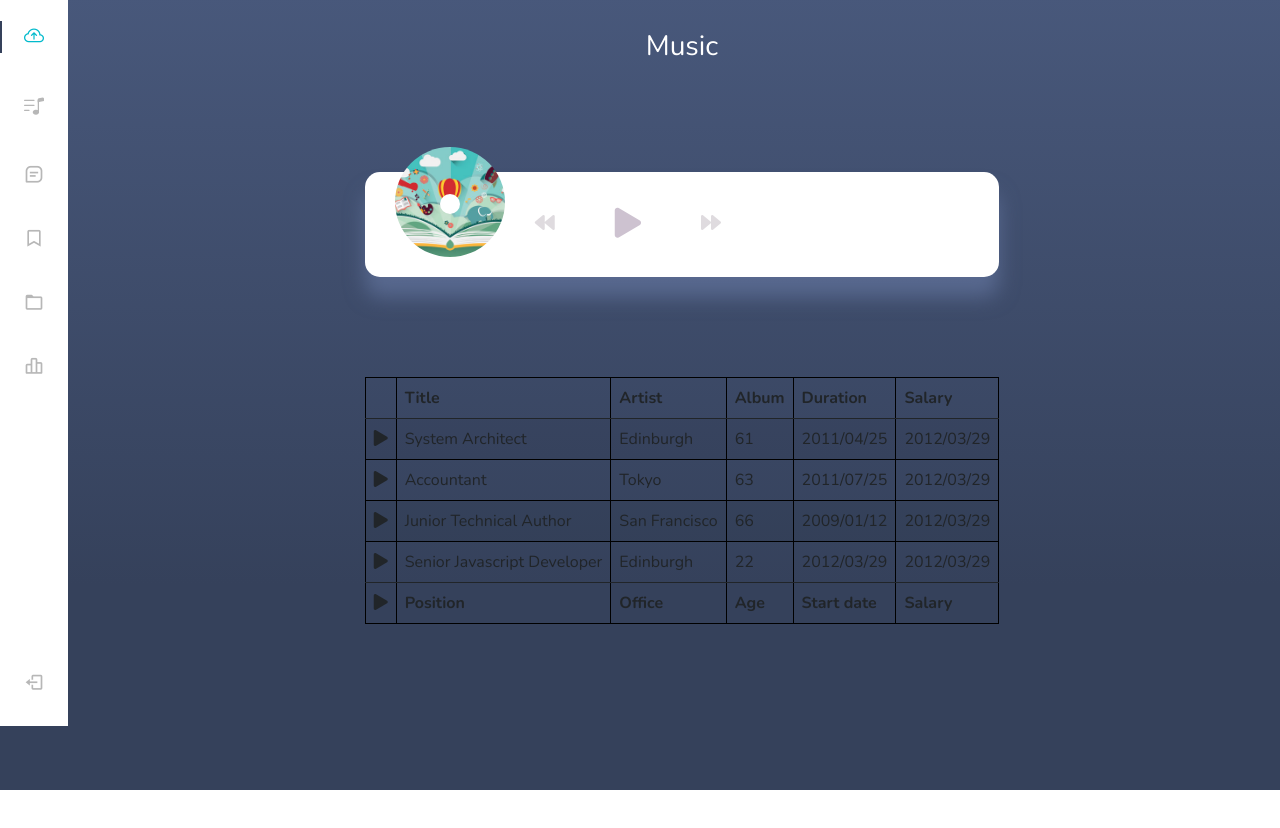
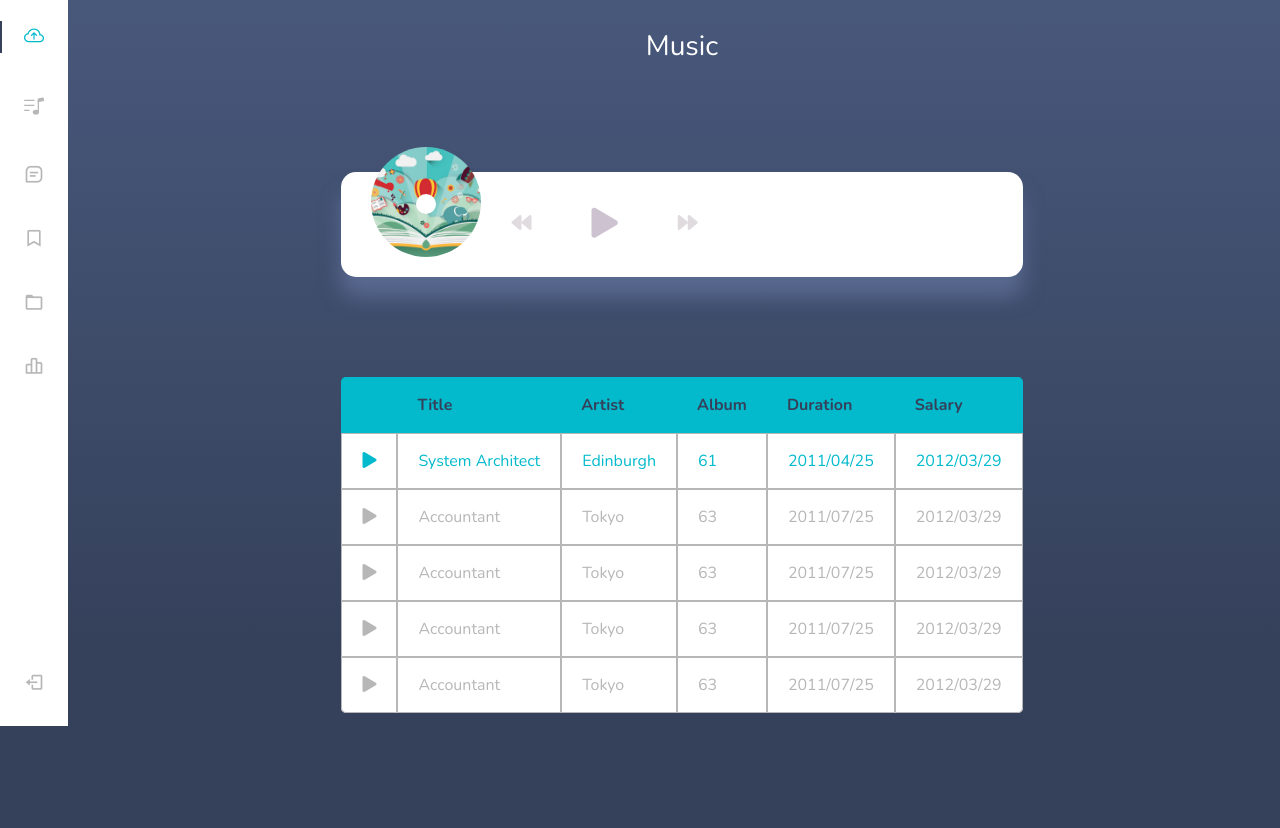
Before and after one commit to hazelivyacebuche/music-player, a plain HTML site: page FE4/index.html in a window 1280 px wide. Shown: the part 74-902 px from the top of the page. Before the commit the page ends 864 px from the top, so only its background shows below. Drawn offline with nearby package versions, Linux system fonts and the light colour scheme.

Commit message:
updated music table

```diff
--- a/FE4/index.html
+++ b/FE4/index.html
@@ -1,5 +1,6 @@
 <!doctype html>
 <html>
+
 <head>
     <meta charset='utf-8'>
     <meta name='viewport' content='width=device-width, initial-scale=1'>
@@ -7,22 +8,28 @@
     <link href='https://cdn.jsdelivr.net/npm/bootstrap@5.0.0-beta1/dist/css/bootstrap.min.css' rel='stylesheet'>
     <link href='https://cdn.jsdelivr.net/npm/boxicons@latest/css/boxicons.min.css' rel='stylesheet'>
     <link rel="stylesheet" href="https://cdn.jsdelivr.net/npm/bootstrap-icons@1.5.0/font/bootstrap-icons.css">
-                                <script src="https://cdnjs.cloudflare.com/ajax/libs/datatables/1.10.21/js/jquery.dataTables.min.js" integrity="sha512-BkpSL20WETFylMrcirBahHfSnY++H2O1W+UnEEO4yNIl+jI2+zowyoGJpbtk6bx97fBXf++WJHSSK2MV4ghPcg==" crossorigin="anonymous" referrerpolicy="no-referrer"></script>
+    <script src="https://cdnjs.cloudflare.com/ajax/libs/datatables/1.10.21/js/jquery.dataTables.min.js"
+        integrity="sha512-BkpSL20WETFylMrcirBahHfSnY++H2O1W+UnEEO4yNIl+jI2+zowyoGJpbtk6bx97fBXf++WJHSSK2MV4ghPcg=="
+        crossorigin="anonymous" referrerpolicy="no-referrer"></script>
     <link rel="stylesheet" href="style.css">
-                                <style>@import url("https://fonts.googleapis.com/css2?family=Nunito:wght@400;600;700&display=swap");</style>
-                                <link rel="stylesheet" href="https://cdnjs.cloudflare.com/ajax/libs/font-awesome/5.15.3/css/all.min.css" referrerpolicy="no-referrer" />
-                                <script type='text/javascript' src='https://cdn.jsdelivr.net/npm/bootstrap@5.0.0-beta1/dist/js/bootstrap.bundle.min.js'></script>
-                                <script type='text/javascript'>document.addEventListener("DOMContentLoaded", function(event) {
+    <style>
+        @import url("https://fonts.googleapis.com/css2?family=Nunito:wght@400;600;700&display=swap");
+    </style>
+    <link rel="stylesheet" href="https://cdnjs.cloudflare.com/ajax/libs/font-awesome/5.15.3/css/all.min.css"
+        referrerpolicy="no-referrer" />
+    <script type='text/javascript'
+        src='https://cdn.jsdelivr.net/npm/bootstrap@5.0.0-beta1/dist/js/bootstrap.bundle.min.js'></script>
+    <script type='text/javascript'>document.addEventListener("DOMContentLoaded", function (event) {
 
-const showNavbar = (toggleId, navId, bodyId, headerId) =>{
+            const showNavbar = (toggleId, navId, bodyId, headerId) => {
                 const toggle = document.getElementById(toggleId),
                     nav = document.getElementById(navId),
                     bodypd = document.getElementById(bodyId),
                     headerpd = document.getElementById(headerId)
 
                 // Validate that all variables exist
-if(toggle && nav && bodypd && headerpd){
-toggle.addEventListener('click', ()=>{
+                if (toggle && nav && bodypd && headerpd) {
+                    toggle.addEventListener('click', () => {
                         // show navbar
                         nav.classList.toggle('show')
                         // change icon
@@ -35,23 +42,25 @@ headerpd.classList.toggle('body-pd')
                 }
             }
 
-showNavbar('header-toggle','nav-bar','body-pd','header')
+            showNavbar('header-toggle', 'nav-bar', 'body-pd', 'header')
 
             /*===== LINK ACTIVE =====*/
             const linkColor = document.querySelectorAll('.nav_link')
 
-function colorLink(){
-if(linkColor){
-linkColor.forEach(l=> l.classList.remove('active'))
+            function colorLink() {
+                if (linkColor) {
+                    linkColor.forEach(l => l.classList.remove('active'))
                     this.classList.add('active')
                 }
             }
-linkColor.forEach(l=> l.addEventListener('click', colorLink))
+            linkColor.forEach(l => l.addEventListener('click', colorLink))
 
             // Your code to run since DOM is loaded and ready
         });</script>
 </head>
+
 <body oncontextmenu='return false' class='snippet-body'>
+
     <body id="body-pd">
         <header class="header" id="header">
             <div class="header_toggle"> <i class='bx bx-menu' id="header-toggle"></i> </div>
@@ -60,17 +69,26 @@ linkColor.forEach(l=> l.addEventListener('click', colorLink))
         <div class="l-navbar" id="nav-bar">
             <nav class="nav">
                 <div>
-                <a href="#" class="nav_logo"> <i class='bx bx-layer nav_logo-icon'></i> <span class="nav_logo-name">Project<i>Uno</i></span> </a>
+                    <a href="#" class="nav_logo"> <i class='bx bx-layer nav_logo-icon'></i> <span
+                            class="nav_logo-name">Project<i>Uno</i></span> </a>
                     <div class="nav_list">
-                    <a href="#" class="nav_link active"> <i class='bi bi-cloud-arrow-up nav_icon'></i> <span class="nav_name">Upload a song</span> </a>
-                    <a href="#" class="nav_link"> <i class='bi bi-music-note-list nav_icon'></i> <span class="nav_name">See all your music</span> </a>
-                    <a href="#" class="nav_link"> <i class='bx bx-message-square-detail nav_icon'></i> <span class="nav_name">Create a playlist</span> </a>
-                    <a href="#" class="nav_link"> <i class='bx bx-bookmark nav_icon'></i> <span class="nav_name">Bookmark</span> </a>
-                    <a href="#" class="nav_link"> <i class='bx bx-folder nav_icon'></i> <span class="nav_name">Files</span> </a>
-                    <a href="#" class="nav_link"> <i class='bx bx-bar-chart-alt-2 nav_icon'></i> <span class="nav_name">Stats</span> </a> </div>
+                        <a href="#" class="nav_link active"> <i class='bi bi-cloud-arrow-up nav_icon'></i> <span
+                                class="nav_name">Upload a song</span> </a>
+                        <a href="#" class="nav_link"> <i class='bi bi-music-note-list nav_icon'></i> <span
+                                class="nav_name">See all your music</span> </a>
+                        <a href="#" class="nav_link"> <i class='bx bx-message-square-detail nav_icon'></i> <span
+                                class="nav_name">Create a playlist</span> </a>
+                        <a href="#" class="nav_link"> <i class='bx bx-bookmark nav_icon'></i> <span
+                                class="nav_name">Bookmark</span> </a>
+                        <a href="#" class="nav_link"> <i class='bx bx-folder nav_icon'></i> <span
+                                class="nav_name">Files</span> </a>
+                        <a href="#" class="nav_link"> <i class='bx bx-bar-chart-alt-2 nav_icon'></i> <span
+                                class="nav_name">Stats</span> </a>
+                    </div>
                 </div>
 
-            <a href="#" class="nav_link"> <i class='bx bx-log-out nav_icon'></i> <span class="nav_name">SignOut</span> </a>
+                <a href="#" class="nav_link"> <i class='bx bx-log-out nav_icon'></i> <span
+                        class="nav_name">SignOut</span> </a>
             </nav>
         </div>
         <!--Container Main start-->
@@ -121,7 +139,7 @@ linkColor.forEach(l=> l.addEventListener('click', colorLink))
                         </tr>
                     </thead>
                     <tbody>
-        <tr>
+                        <tr class="item item-active">
                             <th><i class="fas fa-play"></i></th>
                             <td>System Architect</td>
                             <td>Edinburgh</td>
@@ -129,7 +147,7 @@ linkColor.forEach(l=> l.addEventListener('click', colorLink))
                             <td>2011/04/25</td>
                             <td>2012/03/29</td>
                         </tr>
-        <tr>
+                        <tr class="item">
                             <th><i class="fas fa-play"></i></th>
                             <td>Accountant</td>
                             <td>Tokyo</td>
@@ -137,33 +155,31 @@ linkColor.forEach(l=> l.addEventListener('click', colorLink))
                             <td>2011/07/25</td>
                             <td>2012/03/29</td>
                         </tr>
-        <tr>
+                        <tr class="item">
                             <th><i class="fas fa-play"></i></th>
-            <td>Junior Technical Author</td>
-            <td>San Francisco</td>
-            <td>66</td>
-            <td>2009/01/12</td>
+                            <td>Accountant</td>
+                            <td>Tokyo</td>
+                            <td>63</td>
+                            <td>2011/07/25</td>
                             <td>2012/03/29</td>
                         </tr>
-        <tr>
-            <td><i class="fas fa-play"></i></td>
-            <td>Senior Javascript Developer</td>
-            <td>Edinburgh</td>
-            <td>22</td>
+                        <tr class="item">
+                            <th><i class="fas fa-play"></i></th>
+                            <td>Accountant</td>
+                            <td>Tokyo</td>
+                            <td>63</td>
+                            <td>2011/07/25</td>
                             <td>2012/03/29</td>
+                        </tr>
+                        <tr class="item">
+                            <th><i class="fas fa-play"></i></th>
+                            <td>Accountant</td>
+                            <td>Tokyo</td>
+                            <td>63</td>
+                            <td>2011/07/25</td>
                             <td>2012/03/29</td>
                         </tr>
                     </tbody>
-    <tfoot>
-        <tr>
-            <th><i class="fas fa-play"></i></th>
-            <th>Position</th>
-            <th>Office</th>
-            <th>Age</th>
-            <th>Start date</th>
-            <th>Salary</th>
-        </tr>
-    </tfoot>
                 </table>
 
 
@@ -177,10 +193,12 @@ linkColor.forEach(l=> l.addEventListener('click', colorLink))
             </div>
             <!--Container Main end-->
 
-    <script src="https://cdnjs.cloudflare.com/ajax/libs/jquery/3.6.0/jquery.min.js" referrerpolicy="no-referrer"></script>
+            <script src="https://cdnjs.cloudflare.com/ajax/libs/jquery/3.6.0/jquery.min.js"
+                referrerpolicy="no-referrer"></script>
             <script src="script.js"></script>
-    <script>$(document).ready(function() {
+            <script>$(document).ready(function () {
                     $('#music-table').DataTable();
-    } );</script>
+                });</script>
     </body>
+
 </html>
--- a/FE4/style.css
+++ b/FE4/style.css
@@ -24,7 +24,6 @@ body {
   font-family: var(--body-font);
   font-size: var(--normal-font-size);
   transition: 0.5s;
-  height: 100vh;
   background-image: linear-gradient(0deg, rgb(53, 65, 91) 23.8%, rgb(72, 88, 123) 92%);
   color: #FFFFFF;
   display: flex;
@@ -284,27 +283,44 @@ a {
 }
 
 table {
-
+  border-spacing: 0;
+  border-collapse: initial;
 }
-
-table {
-  border-spacing: 0;
+.table>tbody {
+  background-color: #FFFFFF;
 }
 th, td {
-  border: 1px solid #000;
-  padding: 0.5em 1em;
+  border: 0.5px solid #B7B7B7;
+  padding: 15px 20px !important;
 }
 thead tr:first-child th:first-child {
-  border-radius: 0.6em 0 0 0;
+  border-radius: 5px 0 0 0;
+  border-left-width: 1px !important;
 }
 thead tr:first-child th:last-child {
-  border-radius: 0 0.6em 0 0;
+  border-radius: 0 5px 0 0;
+  border-right-width: 1px !important;
 }
-tbody tr:last-child td:first-child {
-  border-radius: 0 0 0 0.6em;
+tbody tr:last-child th:first-child {
+  border-radius: 0 0 0 5px;
 }
 tbody tr:last-child td:last-child {
-  border-radius: 0 0 0.6em 0;
+  border-radius: 0 0 5px 0;
+}
+.table>:not(:last-child)>:last-child>* {
+  border-bottom-color: currentColor;
+  border-right-width: 0;
+  border-left-width: 0;
+  color: #35415B;
+  background-color: #02BACC;
+  border-color: #02BACC;
+}
+.table>:not(caption)>*>* {
+  background-image: none;
+  color: #B7B7B7;
+}
+tr.item-active th, tr.item-active td {
+  color: #02BACC;
 }
 
 @media screen and (min-width: 768px) {
```
Lines whose indentation alone changed are shown as unchanged.
